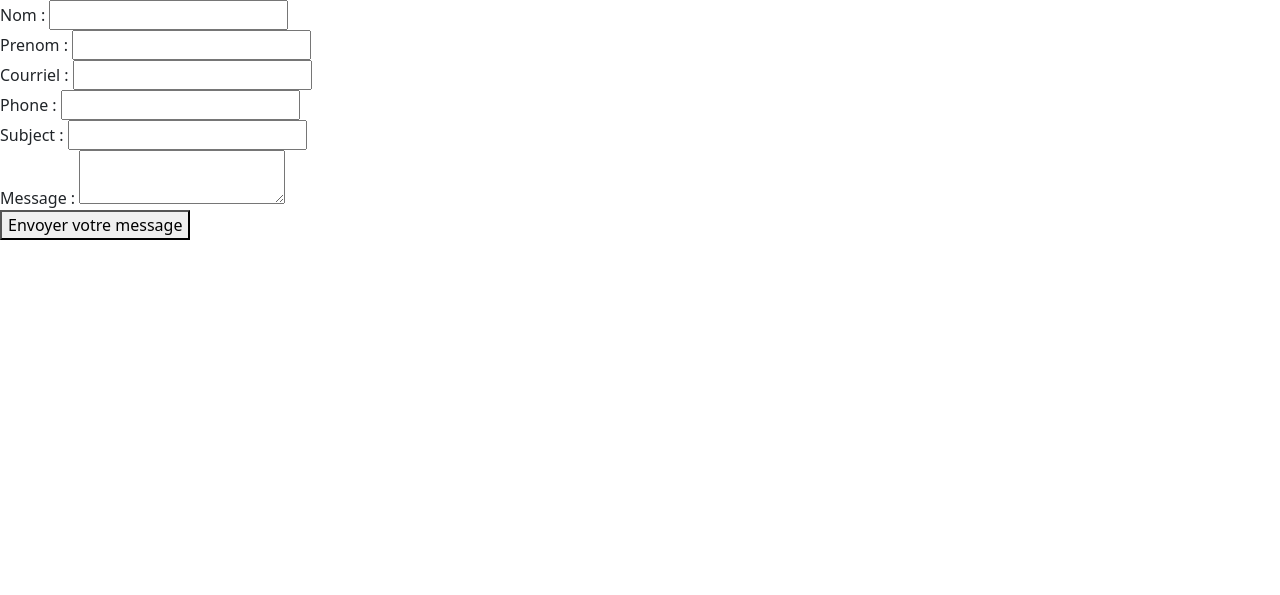
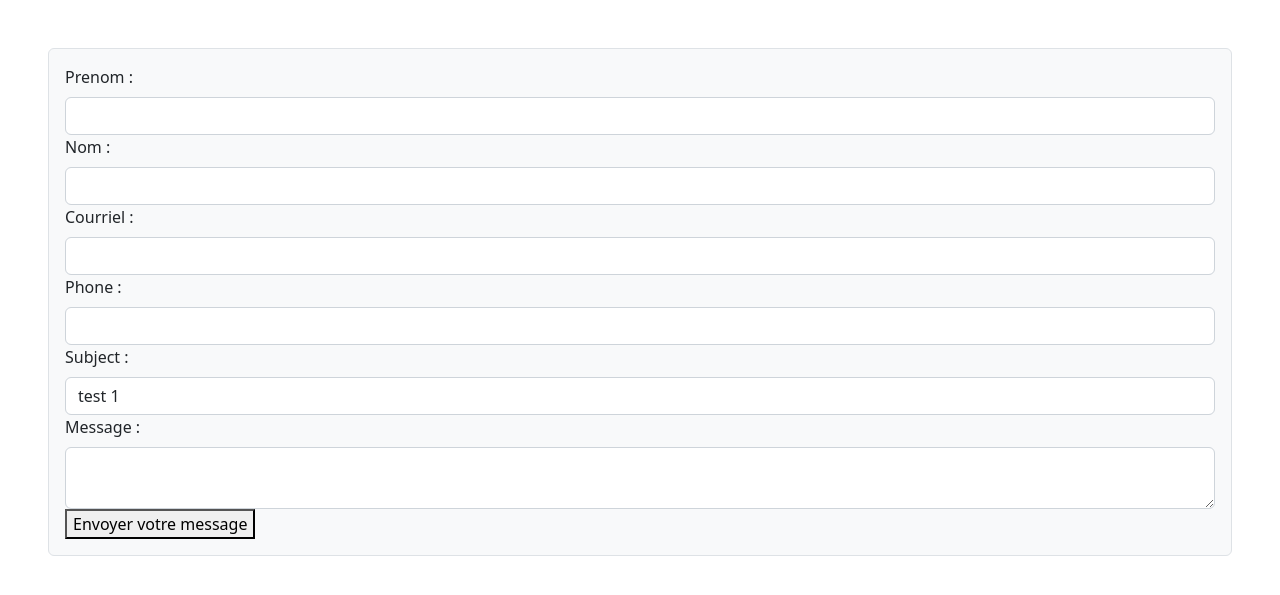
Before and after one commit to KevinLavigne/php-form, a PHP site: page / in a window 1280 px wide. Shown: the top 595 px of the page. Run offline with PHP 8.4, Linux system fonts and the light colour scheme.

Commit message:
end of exercise

```diff
--- a/public/index.php
+++ b/public/index.php
@@ -1,3 +1,34 @@
+<?php
+
+    $errors = [];
+
+    if($_SERVER['REQUEST_METHOD'] === 'POST') {
+        // nettoyage et validation des données soumises via le formulaire
+        if(!isset($_POST['firstname']) || trim($_POST['firstname']) === '')
+            $errors[] = "Le prénom est obligatoire";
+        if(!isset($_POST['lastname']) || trim($_POST['lastname']) === '')
+            $errors[] = "Le nom est obligatoire";
+        if(!filter_var($_POST['email'], FILTER_VALIDATE_EMAIL) ||!isset($_POST['email']) || trim($_POST['email']) === '')
+            $errors[] = "Le mail est obligatoire";
+        if(!isset($_POST['phone']) || trim($_POST['phone']) === '')
+            $errors[] = "Le numéro de téléphone est obligatoire";
+        if(!isset($_POST['subject']) || trim($_POST['subject']) === '')
+            $errors[] = "Le sujet est obligatoir est obligatoire";
+        if(!isset($_POST['message']) || trim($_POST['message']) === '')
+            $errors[] = "Le message est obligatoire";
+
+        if(empty($errors)) {
+            // traitement du formulaire
+            // puis redirection
+            header('Location: succes.php');
+        }
+    }
+
+
+
+?>
+
+
 <!DOCTYPE html>
 <html lang="en">
 <head>
@@ -8,30 +39,46 @@
     <link rel="stylesheet" href="https://cdn.jsdelivr.net/npm/bootstrap@5.2.0/dist/css/bootstrap.min.css">
 </head>
 <body>
-<form  action="/validation.php"  method="post">
+
+<?php // Affichage des éventuelles erreurs
+             if (count($errors) > 0) : ?>
+                <div class="border border-danger rounded p-3 m-5 bg-danger">
+                    <ul>
+                        <?php foreach ($errors as $error) : ?>
+                            <li><?= $error ?></li>
+                        <?php endforeach; ?>
+                    </ul>
+                </div>
+        <?php endif; ?>
+
+<form class="border rounded p-3 m-5 bg-light"  method="post">
     <div>
-      <label  for="nom">Nom :</label>
-      <input  type="text"  id="nom"  name="user_name">
+      <label  for="firstname" class="form-label">Prenom :</label>
+      <input  type="text"  id="firstname"  name="firstname" class="form-control" required>
     </div>
     <div>
-      <label  for="lastName">Prenom :</label>
-      <input  type="text"  id="lastName"  name="user_lastname">
+      <label  for="lastname" class="form-label">Nom :</label>
+      <input  type="text"  id="lastname"  name="lastname" class="form-control" required>
     </div>
     <div>
-      <label  for="courriel">Courriel :</label>
-        <input  type="email"  id="courriel"  name="user_email">
+      <label  for="email" class="form-label">Courriel :</label>
+        <input  type="email"  id="email"  name="email" class="form-control" required>
     </div>
     <div>
-      <label  for="phone">Phone :</label>
-        <input  type="text"  id="phone"  name="user_phone">
+      <label  for="phone" class="form-label">Phone :</label>
+        <input  type="text"  id="phone"  name="phone" class="form-control" required>
     </div>
     <div>
-      <label  for="subject">Subject :</label>
-        <input  type="text"  id="subject"  name="user_subject">
+      <label  for="subject" class="form-label">Subject :</label>
+        <select  id="subject"  name="subject" class="form-control" required>
+          <option value="test1">test 1</option>
+          <option value="test2">test 2</option>
+          <option value="test3">test 3</option>
+        </select>
     </div>
     <div>
-      <label  for="message">Message :</label>
-      <textarea  id="message"  name="user_message"></textarea>
+      <label  for="message" class="form-label">Message :</label>
+      <textarea  id="message"  name="message" class="form-control" required></textarea>
     </div>
     <div  class="button">
       <button  type="submit">Envoyer votre message</button>
```
Also changed, not shown: public/succes.php (added, +16 -0 lines), public/validation.php (+7 -7 lines).
